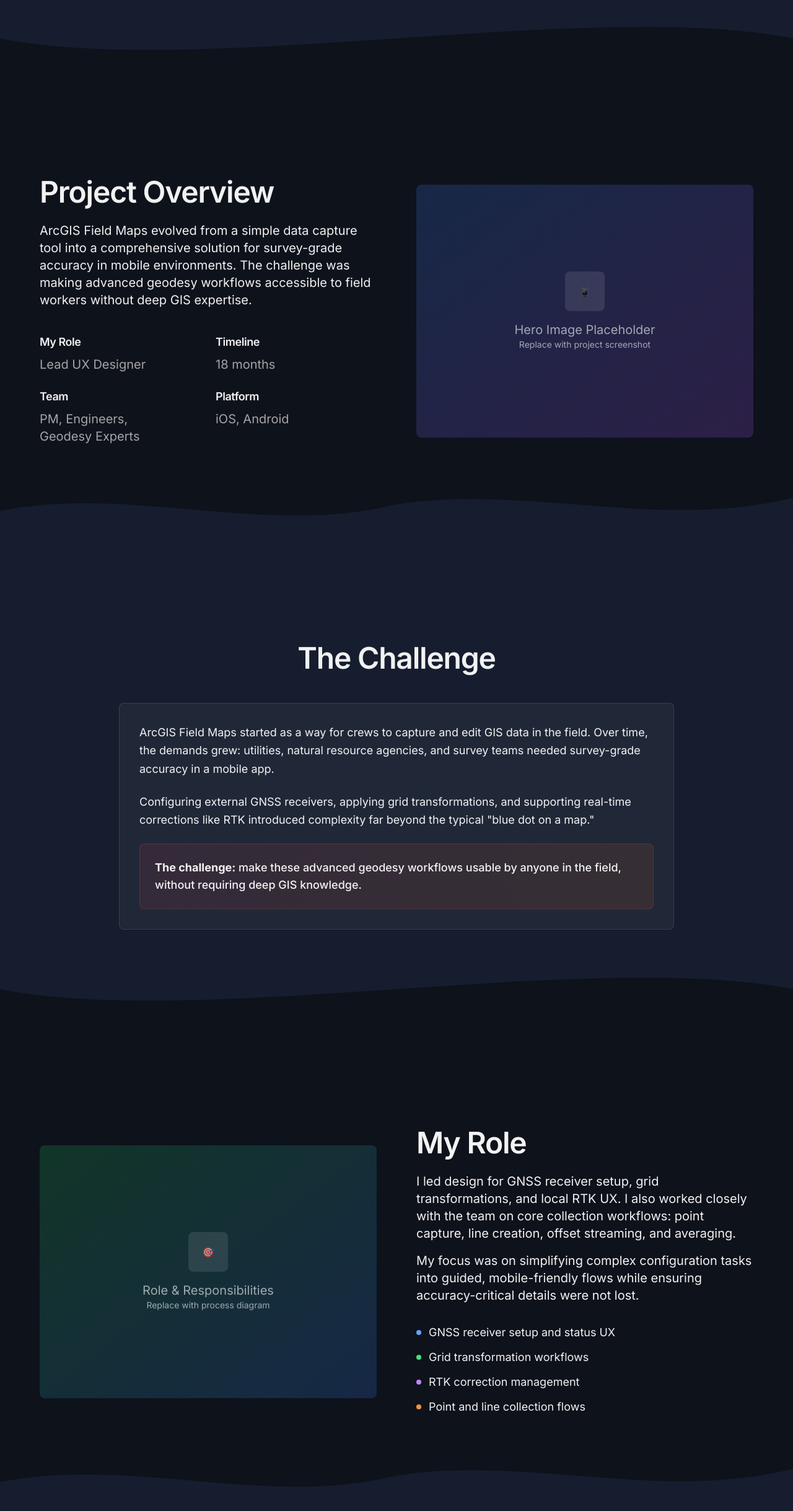
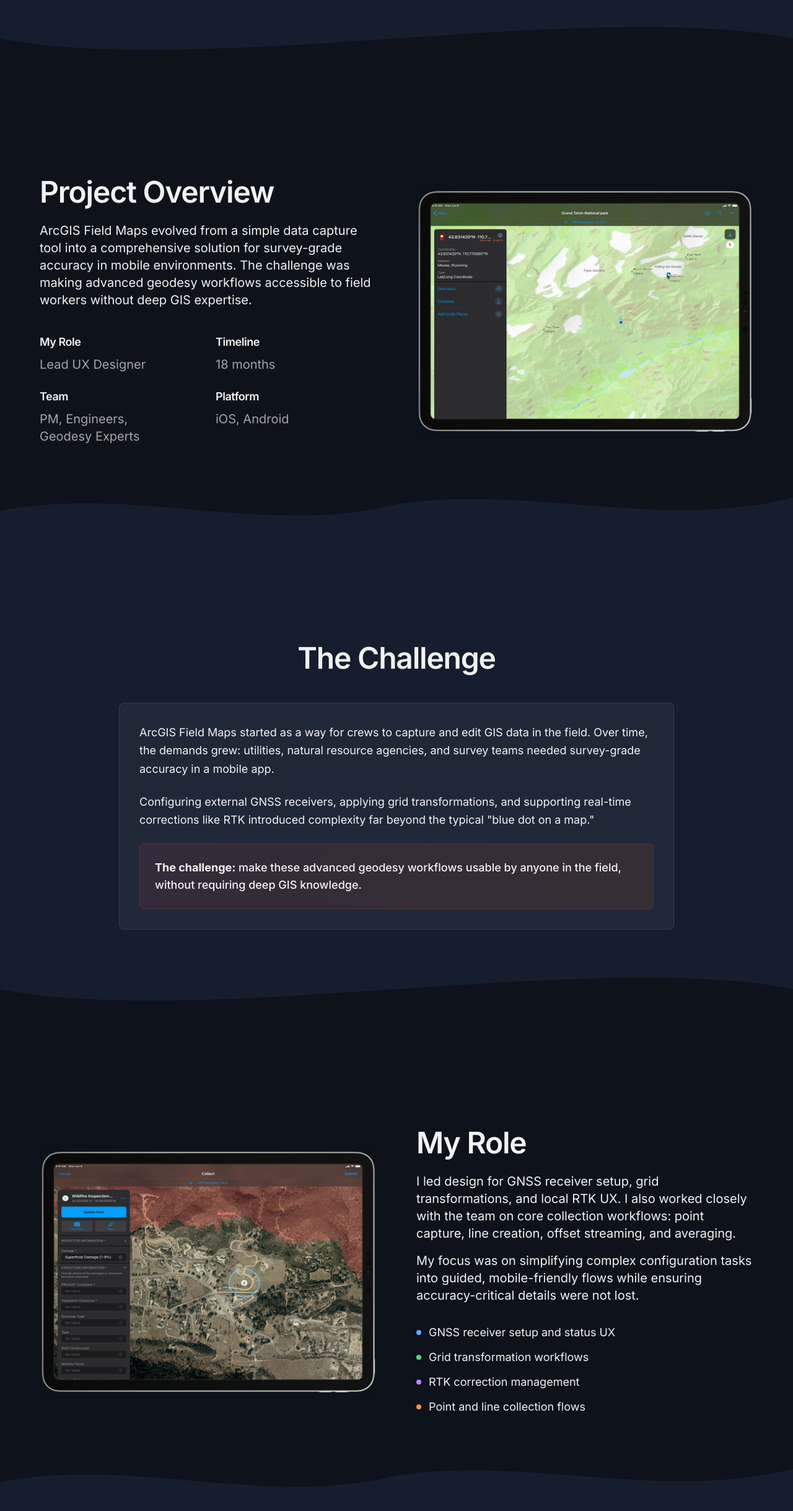
Before and after one commit to aeveland/portfolio, a Next.js app: page /arcgis-field-maps in a window 1280 px wide. Shown: the part 674-3112 px from the top of the page at 62% size. Built offline with nearby package versions, Linux system fonts and the light colour scheme.

Commit message:
fix: update Field Maps page with correct image paths and display settings

```diff
--- a/app/arcgis-field-maps/page.tsx
+++ b/app/arcgis-field-maps/page.tsx
@@ -84,16 +84,14 @@
               </AnimatedSection>
 
               <AnimatedSection delay={200}>
-                <div className="relative">
-                  <div className="aspect-[4/3] bg-gradient-to-br from-blue-500/20 to-purple-500/20 rounded-lg flex items-center justify-center">
-                    <div className="text-center text-white/60">
-                      <div className="w-16 h-16 mx-auto mb-4 bg-white/10 rounded-lg flex items-center justify-center">
-                        📱
-                      </div>
-                      <p>Hero Image Placeholder</p>
-                      <p className="text-sm">Replace with project screenshot</p>
-                    </div>
-                  </div>
+                <div className="relative aspect-[4/3] rounded-lg overflow-hidden bg-black/5 p-4 flex items-center justify-center">
+                  <Image
+                    src="/FieldMapsHeroImagePlaceholder.png"
+                    alt="ArcGIS Field Maps Interface"
+                    fill
+                    className="object-contain"
+                    sizes="(max-width: 768px) 100vw, 50vw"
+                  />
                 </div>
               </AnimatedSection>
             </div>
@@ -140,16 +138,14 @@
           <div className="max-w-6xl mx-auto">
             <div className="grid lg:grid-cols-2 gap-16 items-center">
               <AnimatedSection>
-                <div className="relative">
-                  <div className="aspect-[4/3] bg-gradient-to-br from-green-500/20 to-blue-500/20 rounded-lg flex items-center justify-center">
-                    <div className="text-center text-white/60">
-                      <div className="w-16 h-16 mx-auto mb-4 bg-white/10 rounded-lg flex items-center justify-center">
-                        🎯
-                      </div>
-                      <p>Role & Responsibilities</p>
-                      <p className="text-sm">Replace with process diagram</p>
-                    </div>
-                  </div>
+                <div className="relative aspect-[4/3] rounded-lg overflow-hidden bg-black/5 p-4 flex items-center justify-center">
+                  <Image
+                    src="/FieldMapsRoleResponsibilities.png"
+                    alt="Field Maps Role and Responsibilities"
+                    fill
+                    className="object-contain"
+                    sizes="(max-width: 768px) 100vw, 50vw"
+                  />
                 </div>
               </AnimatedSection>
 
```
